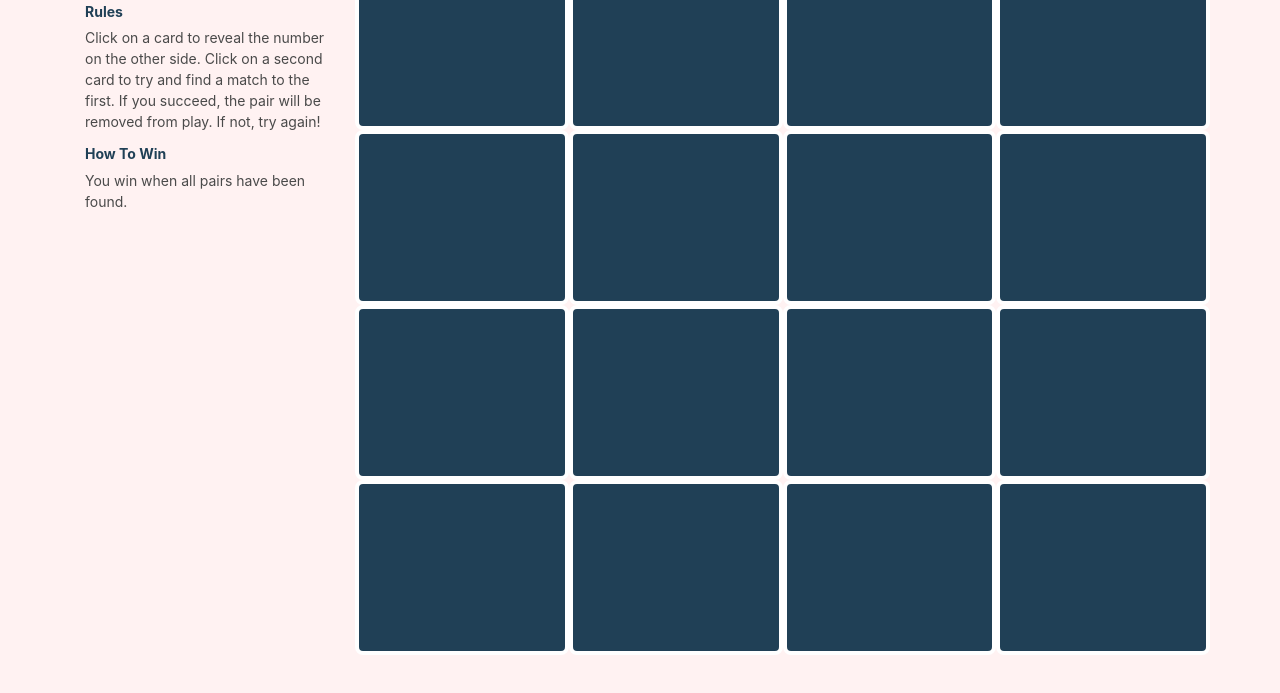
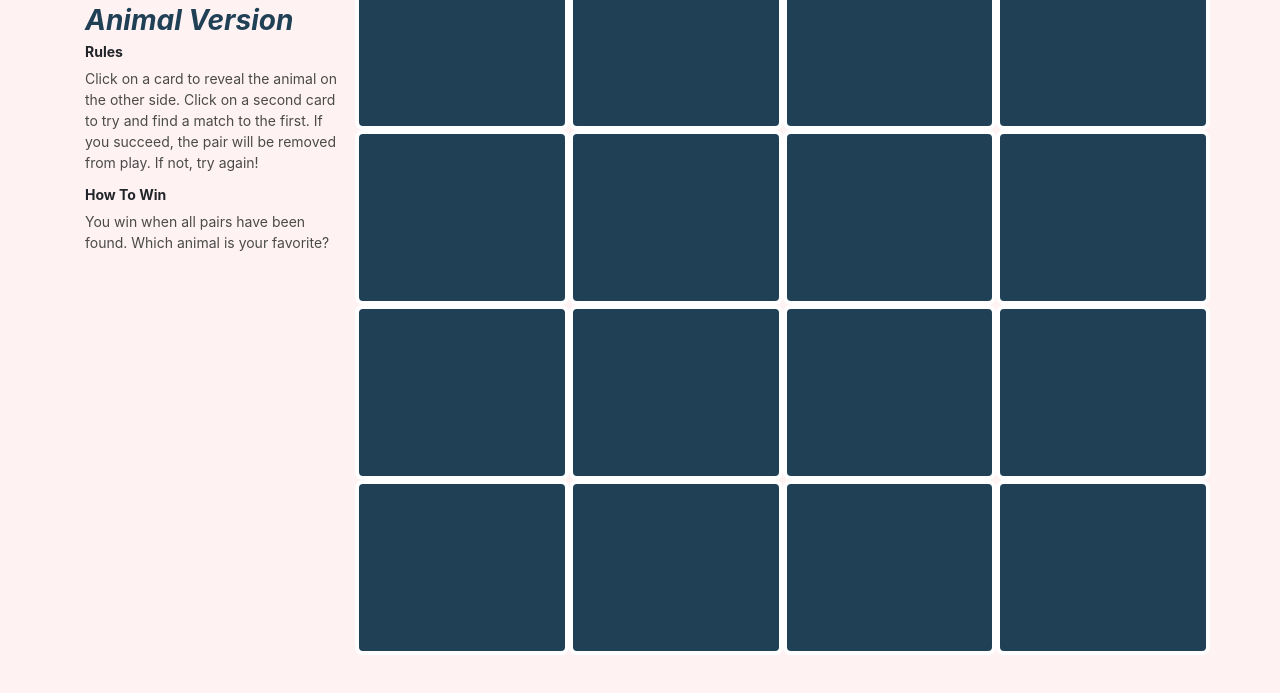
Before and after one commit to ConnyHeb/Match_Game, a plain HTML site: page index.html in a window 1280 px wide. Shown: the part 63-756 px from the top of the page. Drawn offline with nearby package versions, Linux system fonts and the light colour scheme.

Commit message:
minor design changes and description changed

```diff
--- a/index.html
+++ b/index.html
@@ -14,12 +14,14 @@
     <div class="row">
       <div class="instructions col-lg-3 col-sm-12">
         <h1>Match Game</h1>
-        <h2>Rules</h2>
-        <p>Click on a card to reveal the number on the other side. Click on a
+        <h2>Animal Version</h2>
+        <h3>Rules</h3>
+        <p>Click on a card to reveal the animal on the other side. Click on a
           second card to try and find a match to the first. If you succeed, the
           pair will be removed from play. If not, try again!</p>
-        <h2>How To Win</h2>
-        <p>You win when all pairs have been found.</p>
+        <h3>How To Win</h3>
+        <p>You win when all pairs have been found. Which animal is your
+          favorite?</p>
       </div>
       <div class="col-lg-9 col-sm-12">
         <div id="game" class="row">
--- a/resources/css/style.css
+++ b/resources/css/style.css
@@ -21,7 +21,12 @@ h1 {
   font-size: 2.5rem;
 }
 h2 {
+  font-size: 2rem;
+  font-style: italic;
+}
+h3 {
   font-size: 1rem;
+  font-weight: bold;
 }
 p {
   color: rgb(74, 74, 74);
```
